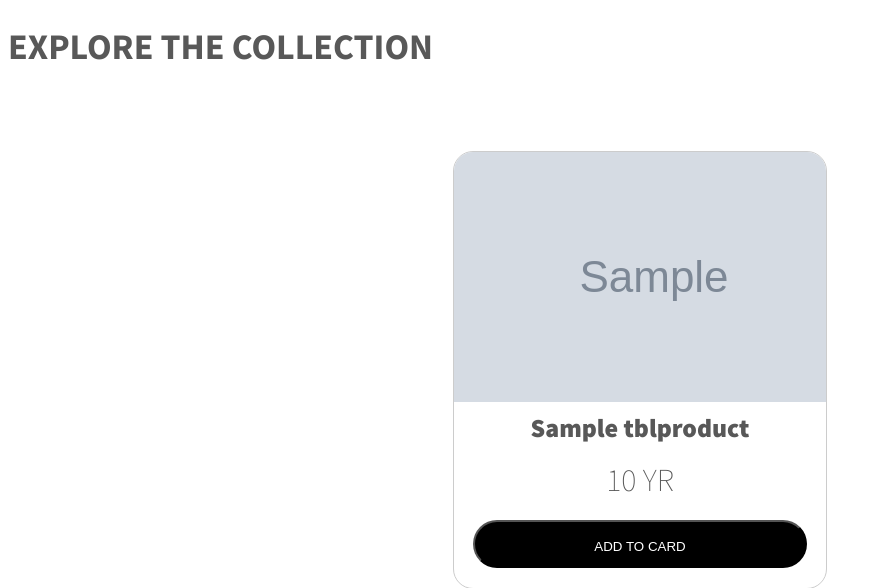
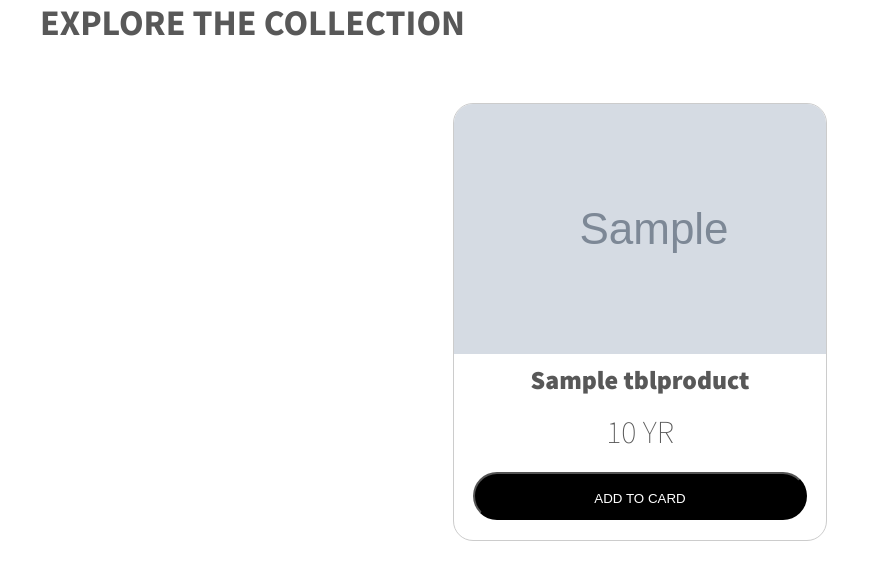
Before and after one commit to emran-alhaddad/CodingAcademy_PHP, a PHP site: page /index.php in a window 1280 px wide. Shown: the part 75-663 px from the top of the page, without its empty margins (0-880 px from the left). Run offline with PHP 8.4, Linux system fonts and the light colour scheme; tables that the repository leaves empty or names only in its code hold one stand-in row (values such as "Sample post"); grey boxes marked "Sample" are stand-in pictures.

Commit message:
Shop Cart Product

```diff
--- a/Cart/index.php
+++ b/Cart/index.php
@@ -159,7 +159,7 @@ switch($_GET["action"]) {
         </div>
     </div>
 
-    <h1>EXPLORE THE COLLECTION</h1>
+    <h1 class="container">EXPLORE THE COLLECTION</h1>
     <div class="cards container">
         <?php
             $product_array = $db_handle->runQuery("SELECT * FROM tblproduct ORDER BY id ASC");
```
